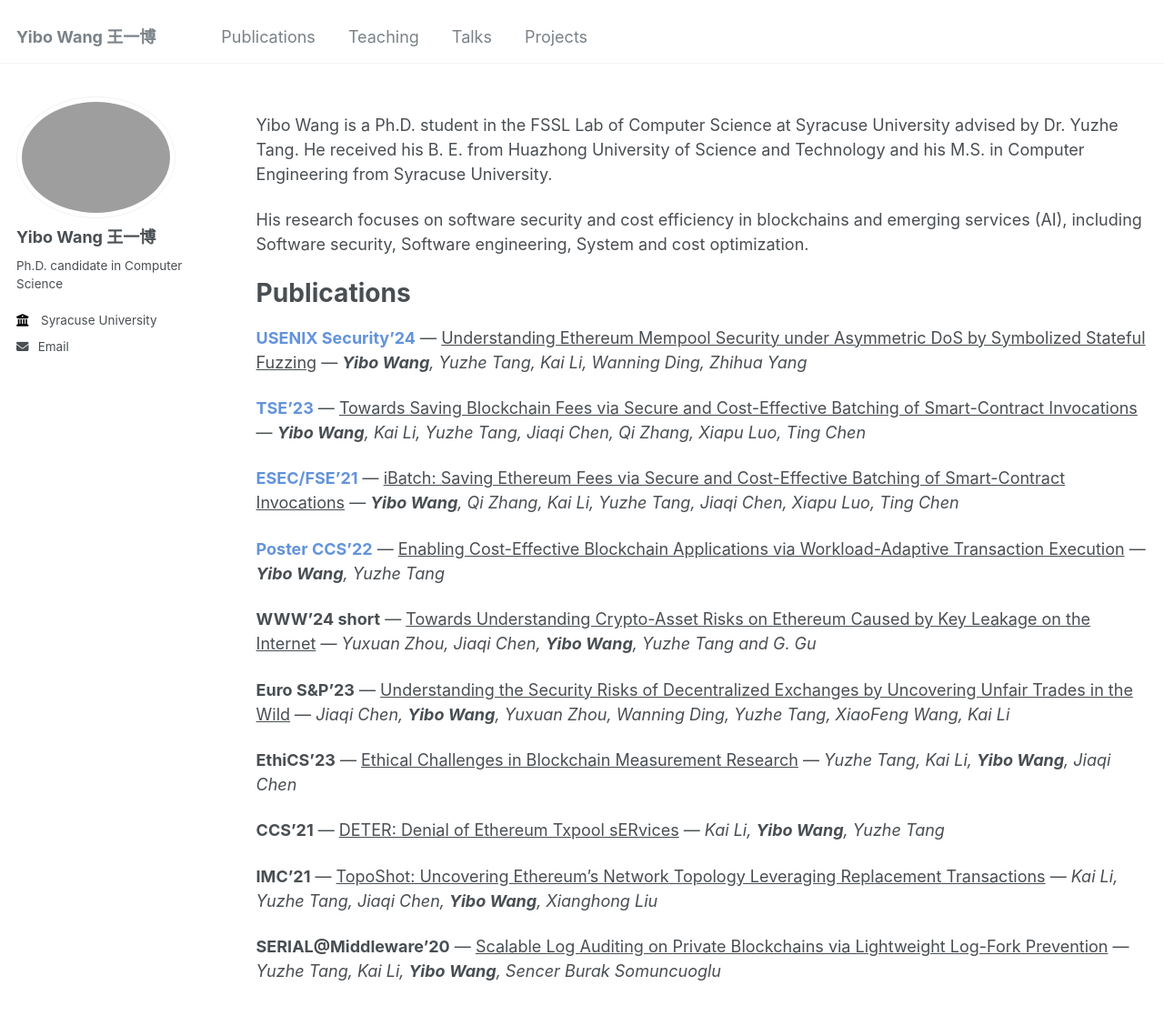
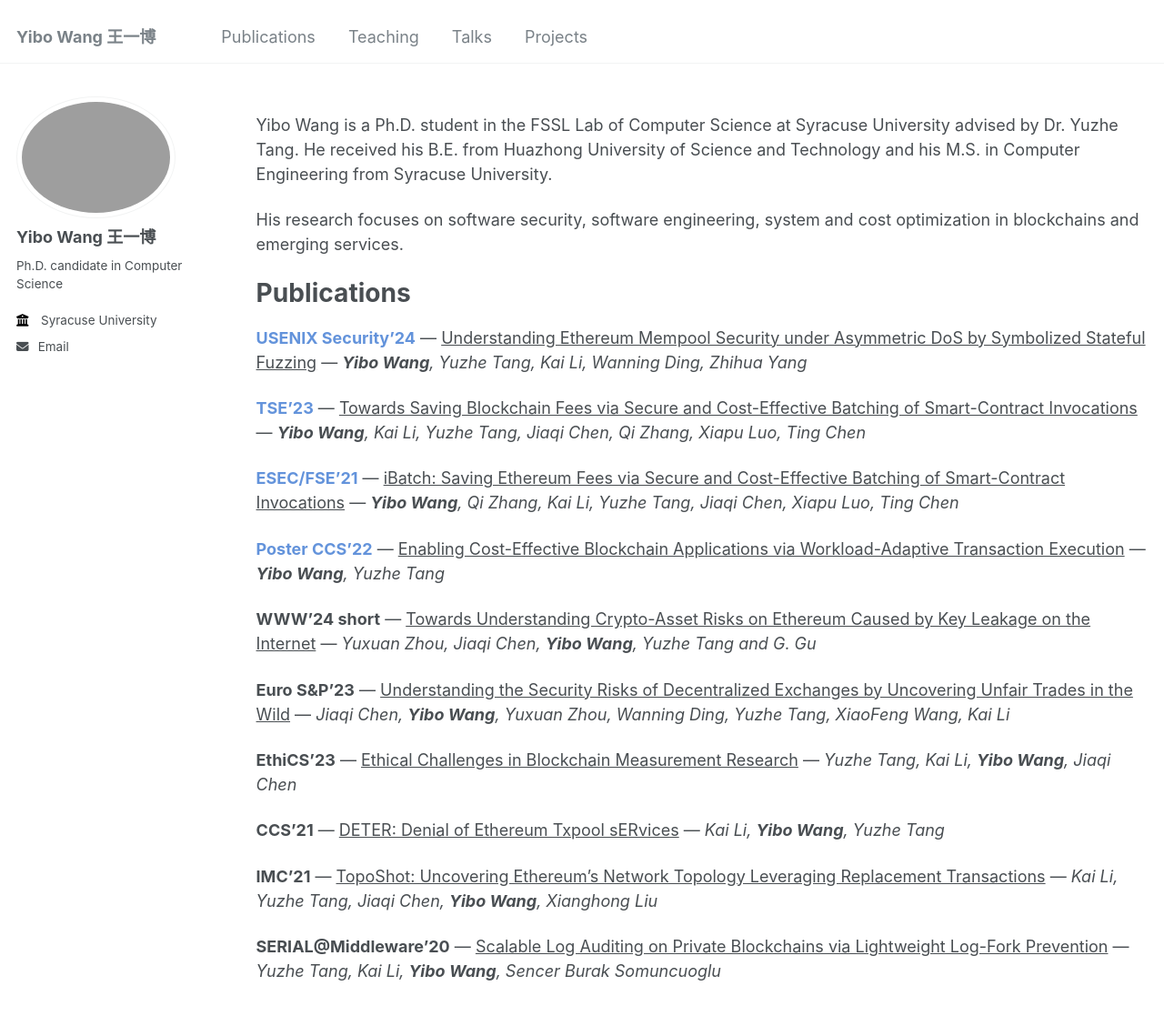
Before and after one commit to wangyibo0308/wangyibo0308.github.io, a Jekyll site: the page built from _pages/about.md, in a window 1280 px wide and 1302 px high. Shown: the top 1117 px of the window at 91% size. Built offline with Jekyll 4.4.1, drawn with Linux system fonts in a browser that asks for light colours.

Commit message:
Update about.md

```diff
--- a/_pages/about.md
+++ b/_pages/about.md
@@ -9,9 +9,9 @@ redirect_from:
 ---
 
 
-Yibo Wang is a Ph.D. student in the FSSL Lab of Computer Science at Syracuse University advised by Dr. Yuzhe Tang. He received his B. E. from Huazhong University of Science and Technology and his M.S. in Computer Engineering from Syracuse University.
+Yibo Wang is a Ph.D. student in the FSSL Lab of Computer Science at Syracuse University advised by Dr. Yuzhe Tang. He received his B.E. from Huazhong University of Science and Technology and his M.S. in Computer Engineering from Syracuse University.
 
-His research focuses on software security and cost efficiency in blockchains and emerging services (AI), including Software security, Software engineering, System and cost optimization.
+His research focuses on software security, software engineering, system and cost optimization in blockchains and emerging services.
 
 Publications
 ======
```
